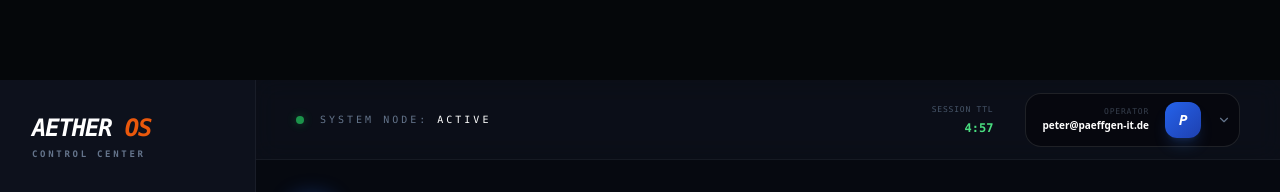
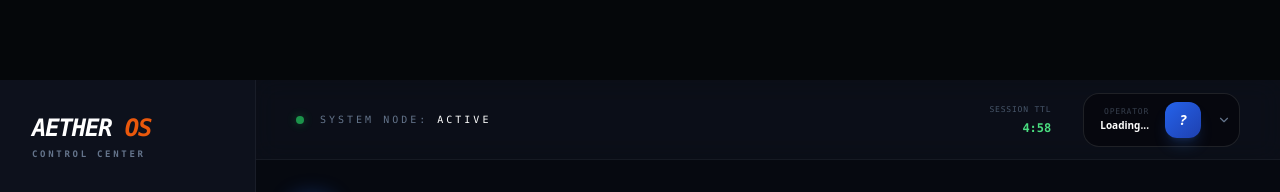
Before and after one commit to peter1965p/paeffgen-next, a Next.js app: page /admin/categories in a window 1280 px wide. Shown: the top 192 px of the page. Built offline with nearby package versions, Linux system fonts and the light colour scheme; no server answers; the database is empty.

Commit message:
fix: for AETHER OS Topbar set for logging

```diff
--- a/src/components/Topbar.tsx
+++ b/src/components/Topbar.tsx
@@ -1,32 +1,42 @@
 "use client";
 
 import { useState, useEffect, useCallback, useRef } from "react";
-import { User, Settings, LogOut, ChevronDown, Database } from "lucide-react";
+import { User, Settings, LogOut, ChevronDown } from "lucide-react";
 import Link from "next/link";
 import { useRouter } from "next/navigation";
+import { createClient } from "@/lib/supabaseClient"; // Supabase Client für Client-Side Auth
 
 export default function Topbar() {
   const [isOpen, setIsOpen] = useState(false);
-  const [timeLeft, setTimeLeft] = useState(300); // 5 Minuten
+  const [timeLeft, setTimeLeft] = useState(300); // 5 Minuten [cite: 2026-02-27]
   const [isWarning, setIsWarning] = useState(false);
+  const [userEmail, setUserEmail] = useState<string | null>(null);
   const router = useRouter();
+  const supabase = createClient();
 
-  // Ref, um den aktuellen Timer-Wert für die Events greifbar zu haben
   const timerRef = useRef<NodeJS.Timeout | null>(null);
 
-  // Logout Funktion
-  const handleLogout = useCallback(() => {
-    console.log("SESSION_EXPIRED");
+  // 1. User-Daten beim Laden abrufen
+  useEffect(() => {
+    const getUser = async () => {
+      const { data: { user } } = await supabase.auth.getUser();
+      if (user) {
+        setUserEmail(user.email ?? "Unknown Operator");
+      }
+    };
+    getUser();
+  }, [supabase.auth]);
+
+  const handleLogout = useCallback(async () => {
+    await supabase.auth.signOut(); // Meldet den User bei Supabase ab
     router.push("/login");
-  }, [router]);
+  }, [router, supabase.auth]);
 
-  // Reset Funktion: Setzt den Timer wieder auf den Anfangswert
   const resetTimer = useCallback(() => {
     setTimeLeft(300);
     setIsWarning(false);
   }, []);
 
-  // 1. Timer Intervall
   useEffect(() => {
     timerRef.current = setInterval(() => {
       setTimeLeft((prev) => {
@@ -39,30 +49,16 @@ export default function Topbar() {
       });
     }, 1000);
 
-    return () => {
-      if (timerRef.current) clearInterval(timerRef.current);
-    };
+    return () => { if (timerRef.current) clearInterval(timerRef.current); };
   }, [handleLogout]);
 
-  // 2. Inaktivitäts-Tracker: Überwacht Maus und Tastatur
   useEffect(() => {
     const activityEvents = ['mousedown', 'mousemove', 'keydown', 'scroll', 'touchstart'];
-
-    // Bei jeder dieser Aktionen wird resetTimer aufgerufen
     const handleActivity = () => resetTimer();
-
-    activityEvents.forEach(event => {
-      window.addEventListener(event, handleActivity);
-    });
-
-    return () => {
-      activityEvents.forEach(event => {
-        window.removeEventListener(event, handleActivity);
-      });
-    };
+    activityEvents.forEach(event => window.addEventListener(event, handleActivity));
+    return () => activityEvents.forEach(event => window.removeEventListener(event, handleActivity));
   }, [resetTimer]);
 
-  // 3. Warn-Zustand bei weniger als 30 Sekunden
   useEffect(() => {
     setIsWarning(timeLeft <= 30 && timeLeft > 0);
   }, [timeLeft]);
@@ -73,6 +69,9 @@ export default function Topbar() {
     return `${mins}:${secs.toString().padStart(2, "0")}`;
   };
 
+  // Avatar-Initial generieren (z.B. "N" für news24...)
+  const userInitial = userEmail ? userEmail.charAt(0).toUpperCase() : "?";
+
   return (
     <div className="h-20 border-b border-white/5 bg-[#0d111c]/80 backdrop-blur-md flex items-center justify-between px-10 relative z-[100] font-sans">
       <div className="flex items-center gap-4">
@@ -80,16 +79,14 @@ export default function Topbar() {
         <span className="text-[10px] font-mono text-slate-500 uppercase tracking-[0.3em]">System Node: <span className="text-white">Active</span></span>
       </div>
 
-      <div className="flex items-center gap-8">
-        {/* Dynamic Session Timer */}
-        <div className="text-right hidden md:block">
+      <div className="flex items-center gap-8 text-right">
+        <div className="hidden md:block">
           <p className="text-[8px] font-mono text-slate-600 uppercase tracking-widest mb-1">Session TTL</p>
           <div className={`font-mono text-xs font-bold transition-all duration-500 ${isWarning ? 'text-red-500 animate-pulse scale-110' : 'text-green-400'}`}>
             {formatTime(timeLeft)}
           </div>
         </div>
 
-        {/* User Dropdown */}
         <div className="relative">
           <button
             onClick={() => setIsOpen(!isOpen)}
@@ -97,10 +94,10 @@ export default function Topbar() {
           >
             <div className="text-right">
               <p className="text-[8px] font-mono text-slate-500 uppercase tracking-widest opacity-50">Operator</p>
-              <p className="text-white text-[10px] font-bold">peter@paeffgen-it.de</p>
+              <p className="text-white text-[10px] font-bold">{userEmail || "Loading..."}</p>
             </div>
             <div className="w-9 h-9 rounded-xl bg-gradient-to-br from-blue-600 to-blue-800 flex items-center justify-center text-white font-black italic shadow-lg shadow-blue-500/20 text-sm">
-              P
+              {userInitial}
             </div>
             <ChevronDown size={14} className={`text-slate-500 transition-transform duration-300 ${isOpen ? 'rotate-180' : ''}`} />
           </button>
```
